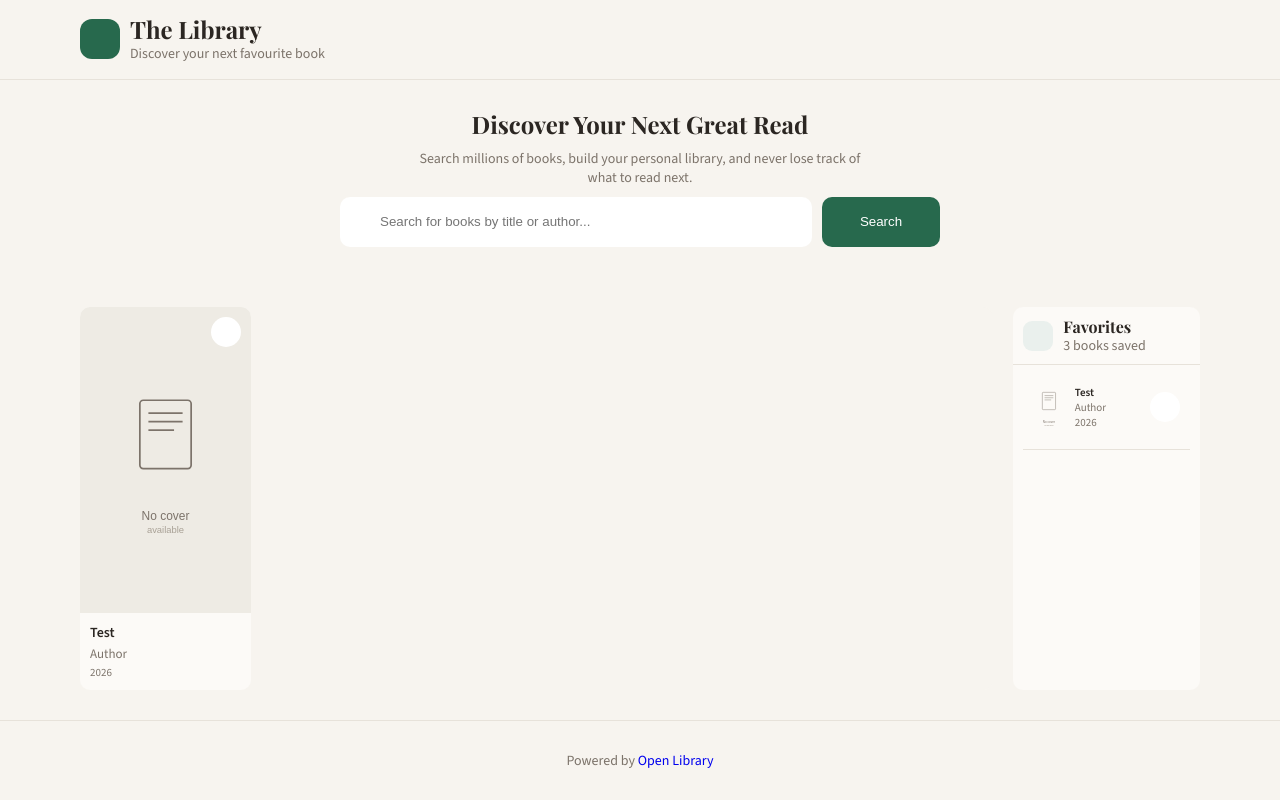
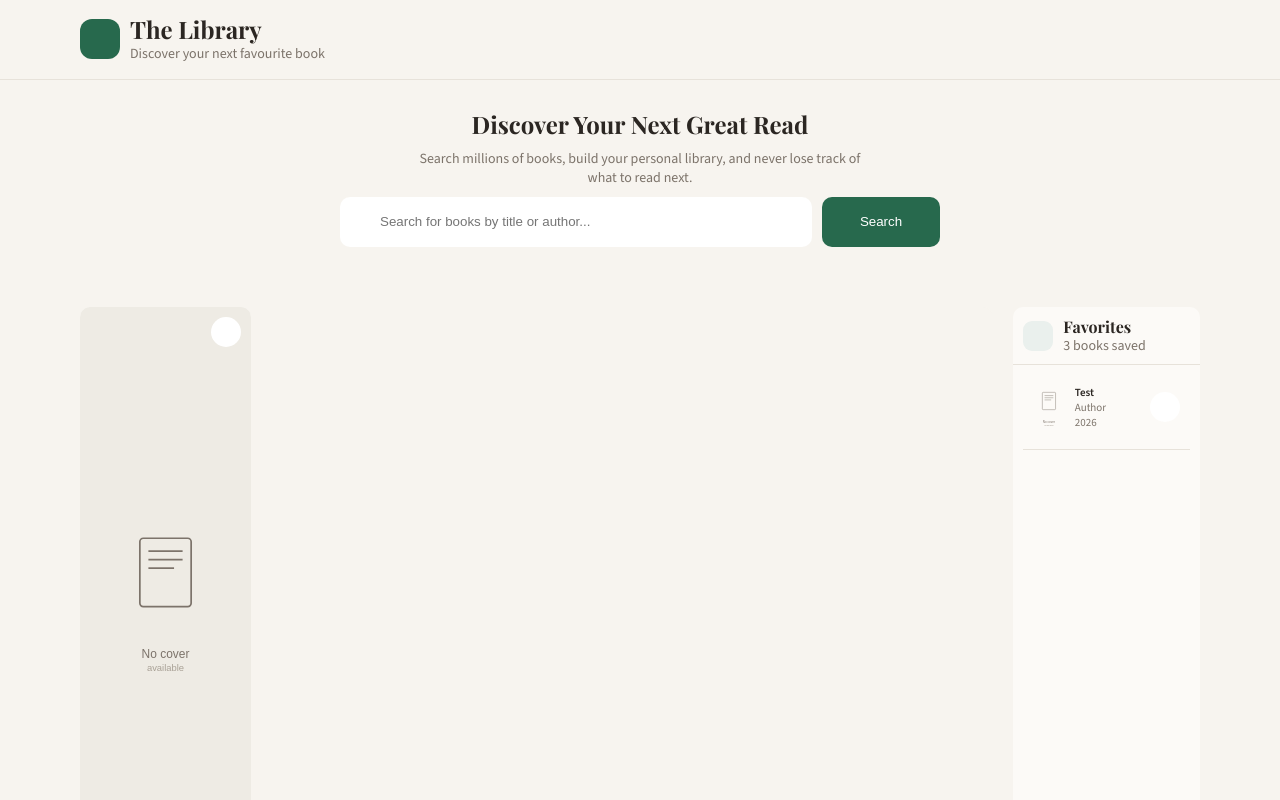
Before and after one commit to carrotist-coder/BooksCatalogue, a website built with webpack: page index.html in a window 1280 px wide. Shown: the top 800 px of the page. Built offline with nearby package versions, Linux system fonts and the light colour scheme.

Commit message:
fix: favorites sticky and scroll

```diff
--- a/src/style.css
+++ b/src/style.css
@@ -289,6 +289,30 @@ a {
     min-width: var(--favorites-width);
     border-color: var(--border);
     border-radius: var(--radius-md);
+    display: flex;
+    flex-direction: column;
+    height: 660px;
+    align-self: flex-start;
+    position: sticky;
+    top: var(--section-padding-y);
+    overflow: hidden;
+}
+
+.favorites__list {
+    flex: 1;
+    overflow-y: auto;
+    min-height: 0;
+    scrollbar-width: thin;
+    scrollbar-color: var(--shadow) transparent;
+}
+
+.favorites__list::-webkit-scrollbar {
+    width: 6px;
+}
+
+.favorites__list::-webkit-scrollbar-thumb {
+    background-color: var(--shadow);
+    border-radius: 10px;
 }
 
 .favorites__header {
@@ -451,6 +475,9 @@ a {
 
     .favorites {
         width: 100%;
+        height: auto;
+        max-height: 300px;
+        position: static;
     }
 
     .favorites-item {
```
